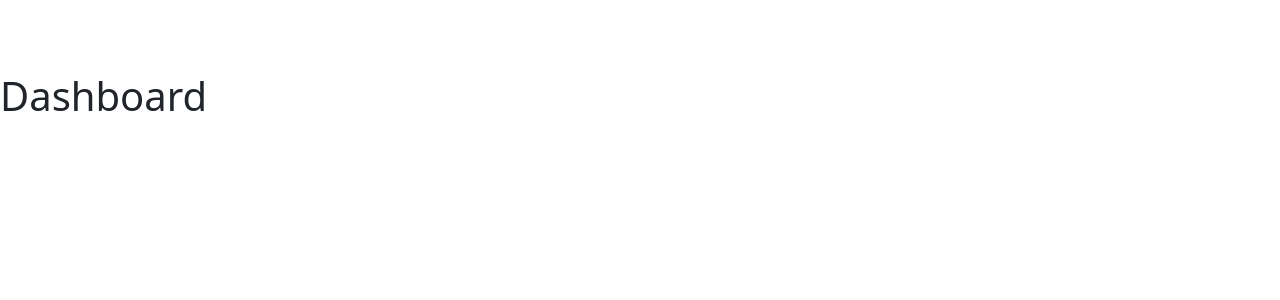
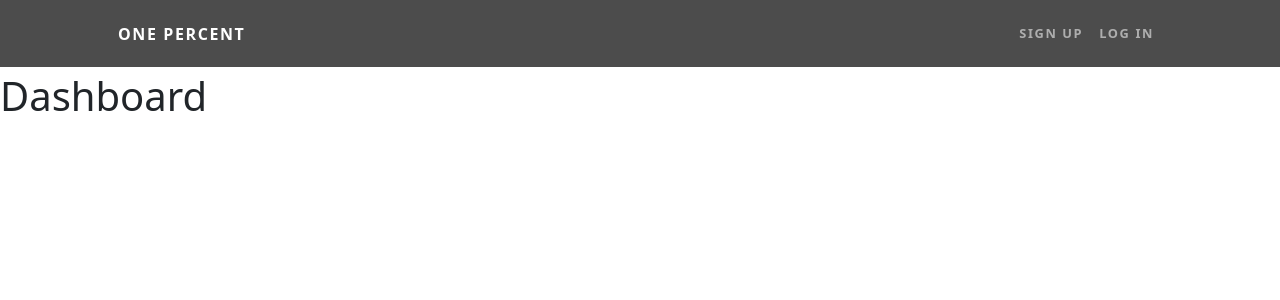
Before and after one commit to AlexThoma5/one_percent, a Django app: page / in a window 1280 px wide. Shown: the top 300 px of the page. Run offline with Django 4.2, Linux system fonts and the light colour scheme; data that the repository does not hold is empty; some libraries are stand-ins or nearby versions.

Commit message:
Add basic navbar styling to style.css and import custom css file to base.html

```diff
--- a/static/css/style.css
+++ b/static/css/style.css
@@ -0,0 +1,20 @@
+/* Base.html styles */
+
+/* Header */
+
+.navbar-custom {
+    background-color: rgb(0, 0, 0, 0.7);
+    padding-top: 1rem;
+    padding-bottom: 1rem;
+    text-transform: uppercase;
+    font-weight: 700;
+    letter-spacing: 0.1rem;
+}
+
+.navbar-custom .navbar-brand {
+  font-size: 1rem;
+}
+
+.navbar-custom .navbar-nav .nav-item .nav-link {
+  font-size: 0.8rem;
+}
--- a/templates/base.html
+++ b/templates/base.html
@@ -1,3 +1,5 @@
+{% load static %}
+
 <!DOCTYPE html>
 <html class="h-100" lang="en">
   <head>
@@ -8,13 +10,14 @@
       integrity="sha384-sRIl4kxILFvY47J16cr9ZwB07vP4J8+LH7qKQnuqkuIAvNWLzeN8tE5YBujZqJLB"
       crossorigin="anonymous"
     />
-
+    <!-- Custom CSS -->
+    <link rel="stylesheet" href="{% static 'css/style.css' %}">
     <meta charset="UTF-8" />
     <meta name="viewport" content="width=device-width, initial-scale=1" />
     <title>One Percent</title>
   </head>
     <!-- Navigation-->
-    <nav class="navbar navbar-expand-lg navbar-dark navbar-custom fixed-top py-3">
+    <nav class="navbar navbar-expand-lg navbar-dark navbar-custom fixed-top">
         <div class="container px-5">
             <a class="navbar-brand" href="#page-top">One Percent</a>
             <button class="navbar-toggler" type="button" data-bs-toggle="collapse" data-bs-target="#navbarResponsive" aria-controls="navbarResponsive" aria-expanded="false" aria-label="Toggle navigation"><span class="navbar-toggler-icon"></span></button>
```
